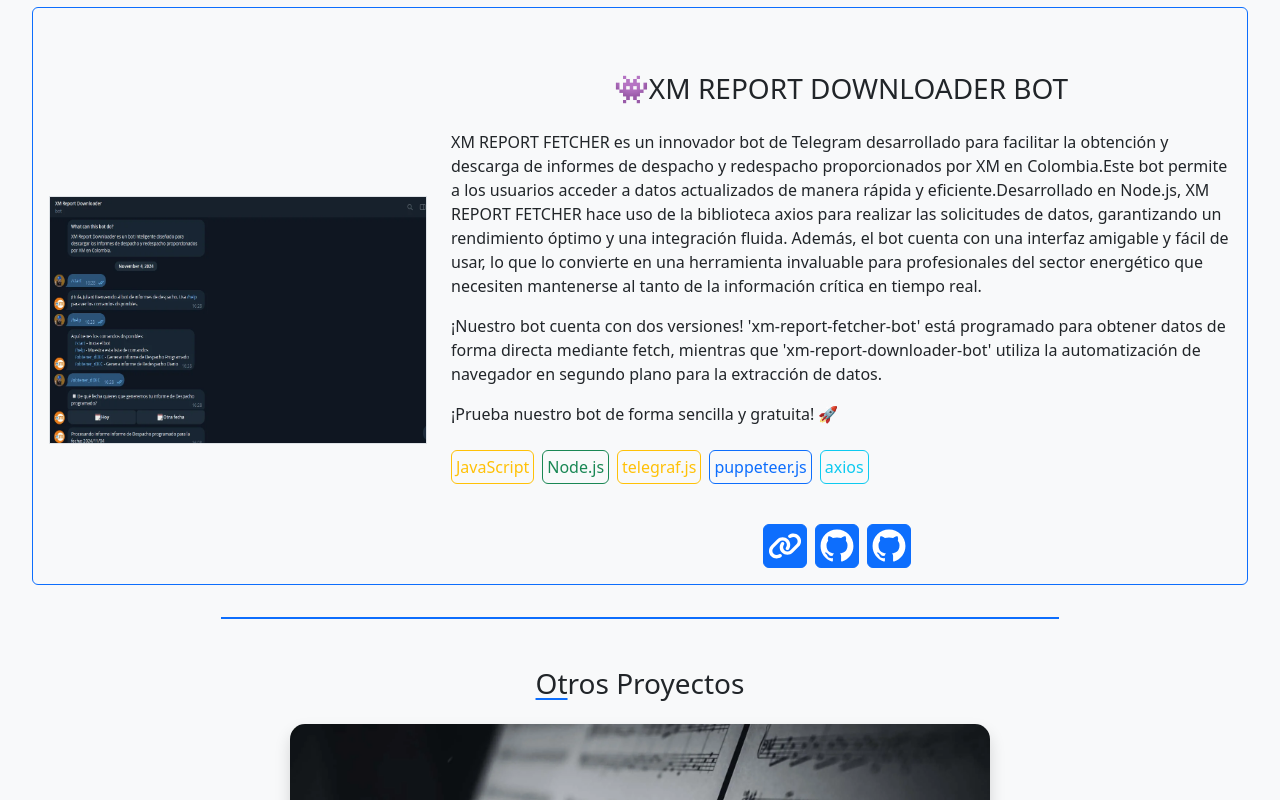
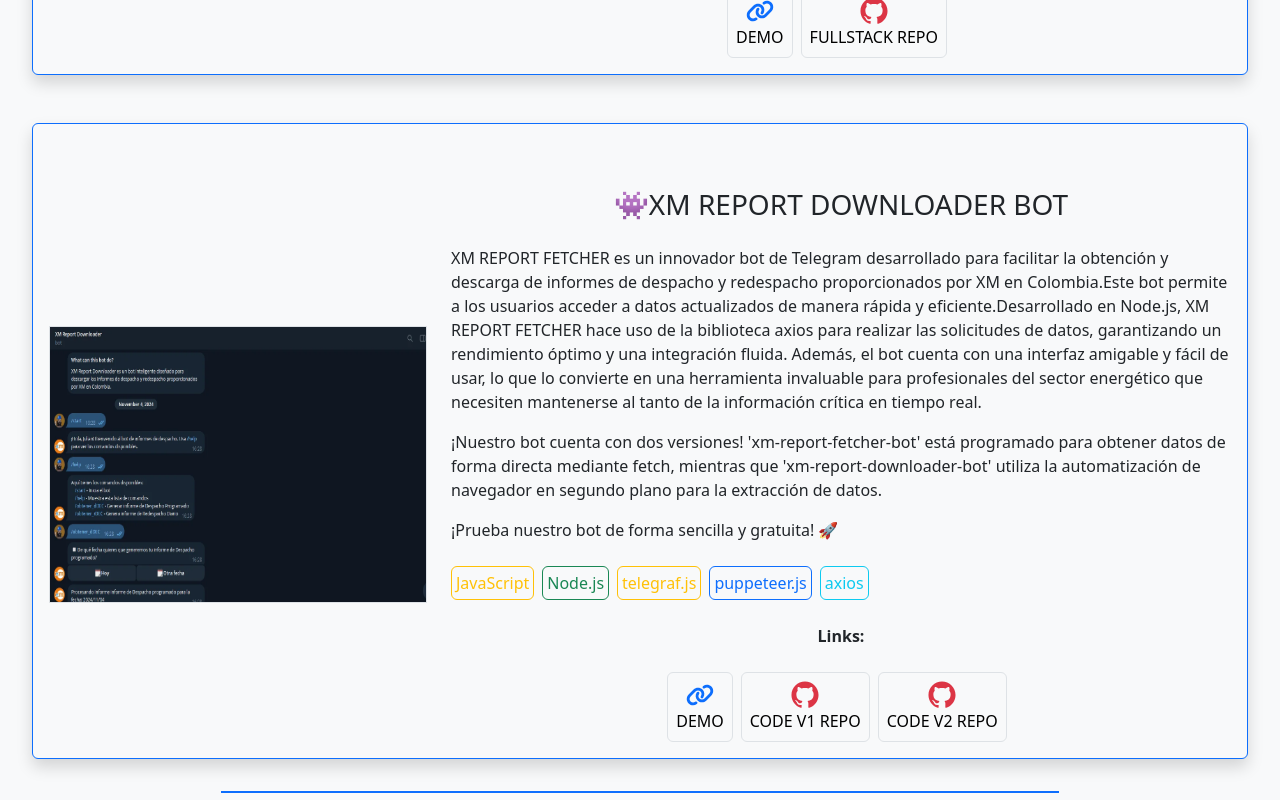
Before and after one commit to Julianjg21/portafolio, a React (Create React App) app: page / in a window 1280 px wide. Shown: the part 4400-5200 px from the top of the page. Built offline with nearby package versions, Linux system fonts and the light colour scheme.

Commit message:
refactor: unify link structure into 'links' array for cleaner project metadata

```diff
--- a/src/components/projects_items/projectsItem.jsx
+++ b/src/components/projects_items/projectsItem.jsx
@@ -18,12 +18,10 @@
   projectName,
   projectDescription,
   technologies,
-  linkWebsite,
-  linkGithub,
-  linkGithub2,
+  links,
 }) => {
   return (
-    <Card className="mt-md-5 mt-3 border-primary bg-light">
+    <Card className="mt-md-5 mt-3 border-primary bg-light shadow">
       <Card.Body>
         <div>
           <div className="row mt-md-5">
@@ -49,40 +47,29 @@
                   </p>
                 ))}
               </div>
-              <div className="d-flex justify-content-center mt-4">
-                {linkWebsite && (
+              <div className="d-flex  align-content-center justify-content-center flex-column  mt-2">
+                <Card.Text className="text-center fw-bold"> Links: </Card.Text>
+                <div className="d-flex justify-content-center  mt-2">
+                  {links &&
+                    links.map((obj, index) => (
                       <a
-                    href={linkWebsite}
+                        key={index}
+                        href={obj.link}
                         target="_blank"
                         rel="noreferrer"
-                    className="btn btn-primary me-2 rounded p-1"
+                        className="btn btn-light me-2 rounded p-2 d-flex flex-column align-items-center border "
                         title="Visit the project website"
                       >
-                    <FaLink size={34} /> {/* Website link icon */}
+                        {obj.type === "website" ? (
+                          <FaLink size={28} className="text-primary" />
+                        ) : (
+                          <RxGithubLogo size={28} className="text-danger" />
+                        )}
+
+                        <span>{obj.name}</span>
                       </a>
-                )}
-                {linkGithub && (
-                  <a
-                    href={linkGithub}
-                    target="_blank"
-                    rel="noreferrer"
-                    className="btn btn-primary me-2 rounded p-1"
-                    title="Visit the project repository"
-                  >
-                    <RxGithubLogo size={34} /> {/* GitHub link icon */}
-                  </a>
-                )}
-                {linkGithub2 && (
-                  <a
-                    href={linkGithub2}
-                    target="_blank"
-                    rel="noreferrer"
-                    className="btn btn-primary me-2 rounded p-1"
-                    title="Visit the project repository"
-                  >
-                    <RxGithubLogo size={34} /> {/* GitHub link icon */}
-                  </a>
-                )}
+                    ))}
+                </div>
               </div>
             </div>
           </div>
--- a/src/data/ProjectsData.mjs
+++ b/src/data/ProjectsData.mjs
@@ -46,9 +46,9 @@
       { technology: "JWT", style: "text-primary border border-primary" },
       { technology: "Bcrypt", style: "text-danger border border-danger" },
     ],
-    linkWebsite: "https://hrms-sml.netlify.app",
-    linkGithub: "https://github.com/Julianjg21/hrms-client",
-    linkGithub2: "https://github.com/Julianjg21/hrms-server",
+   links:[{ link: "https://hrms-sml.netlify.app", name:"DEMO", type:"website" },
+   { link: "https://github.com/Julianjg21/hrms-client", name: "FRONTEND REPO", type:"github" },
+    {link: "https://github.com/Julianjg21/hrms-server", name:"BACKEND REPO", type:"github"}]
   },
   {
     projectImg: portada_blue_notebook,
@@ -75,9 +75,11 @@
       { technology: "CDBReact", style: "text-info border border-info" },
       { technology: "React-Quill ", style: "text-danger border border-danger" },
     ],
-    linkWebsite: "https://bluenotebook-production.up.railway.app",
-    linkGithub: "https://github.com/Julianjg21/Blue_NoteBook",
-  },
+    links: [
+      { link: "https://bluenotebook-production.up.railway.app", name: "DEMO", type:"website" },
+      { link: "https://github.com/Julianjg21/Blue_NoteBook", name: "FULLSTACK REPO", type:"github" },
+]
+},
   {
     projectImg: portada_xmbot,
     projectName: "👾XM REPORT DOWNLOADER BOT",
@@ -101,9 +103,9 @@
       { technology: "puppeteer.js", style: "text-primary border border-primary" },
       { technology: "axios", style: "text-info border border-info" },
     ],
-    linkWebsite: "https://t.me/dsProgramadobot",
-    linkGithub: "https://github.com/Julianjg21/xm-report-fetcher-bot",
-    linkGithub2: "https://github.com/Julianjg21/xm-report-downloader-bot"
+   links:[ {link: "https://t.me/dsProgramadobot", name:"DEMO", type:"website"},
+   { link: "https://github.com/Julianjg21/xm-report-fetcher-bot", name: "CODE V1 REPO" , type:"github"},
+    {link: "https://github.com/Julianjg21/xm-report-downloader-bot", name: "CODE V2 REPO", type:"github"}]
   },
 ];
 
```
Lines whose indentation alone changed are shown as unchanged.
